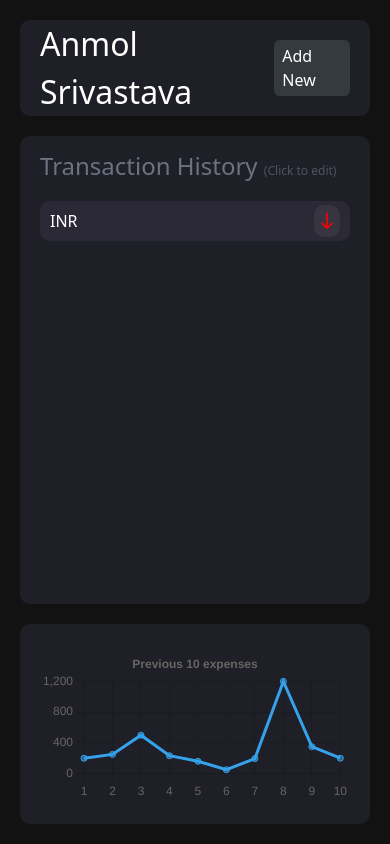
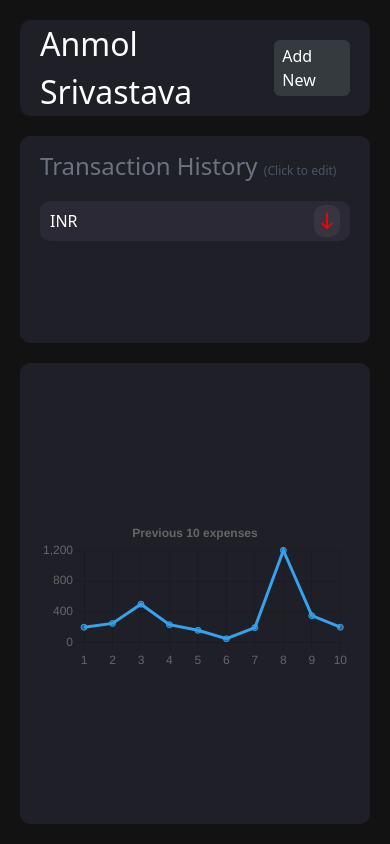
Before and after one commit to AnmolSrivastava376/exp-track, a React (Create React App) app: page / in a window 390 px wide. Built offline with nearby package versions, Linux system fonts and the light colour scheme; no server answers.

Commit message:
Fixed some responsiveness

```diff
--- a/src/App.css
+++ b/src/App.css
@@ -10,7 +10,7 @@
     .col900{
         flex-direction: column;
     }
-    .flex-adj{
-        flex: 10;
+    .h-adj{
+        max-height: 420px;
     }
 }
--- a/src/pages/home.js
+++ b/src/pages/home.js
@@ -11,7 +11,7 @@ function Home() {
             <Nav/>
         </div>
         <div className='w-full h-full flex-[9] flex gap-[20px] col900 max-h-[90vh] overflow-hidden'>
-            <div className='w-full h-full flex flex-col flex-[30] bg-[#1f1f27] rounded-[10px] pb-[10px]'>
+            <div className='w-full h-full flex h-adj flex-col flex-[30] bg-[#1f1f27] rounded-[10px] pb-[10px]'>
                 <History/>
             </div>
             <div className='w-full h-full flex flex-col flex-[70] flex-adj'>
```
